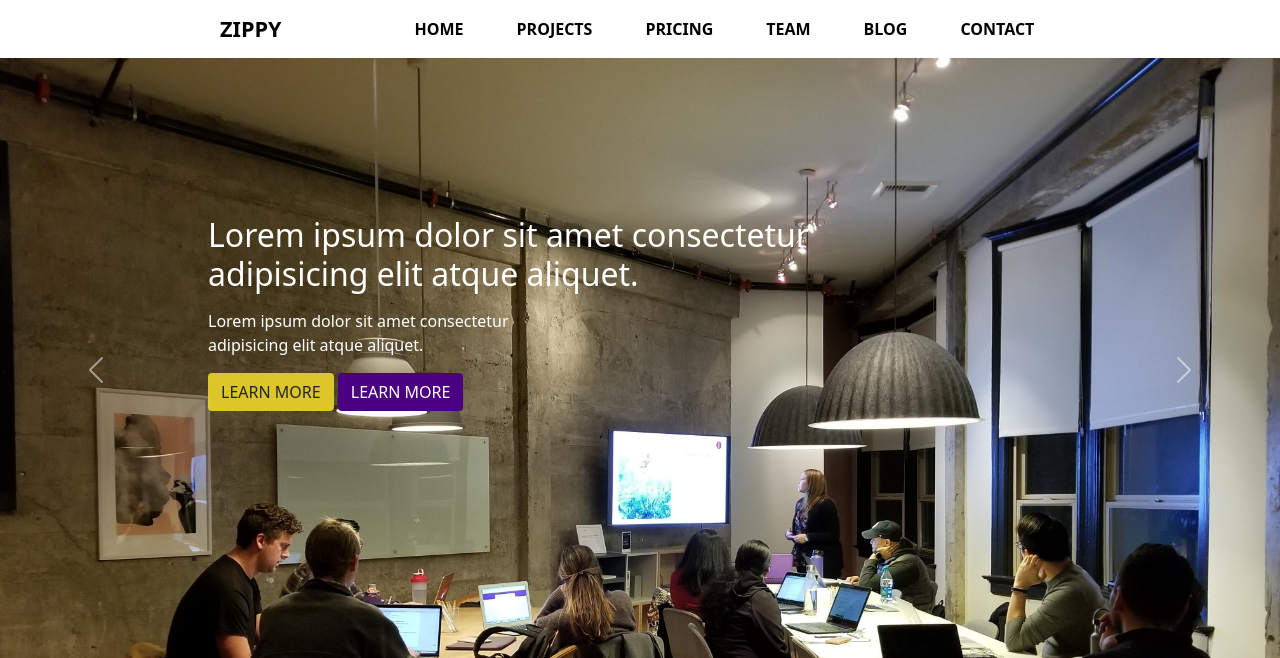
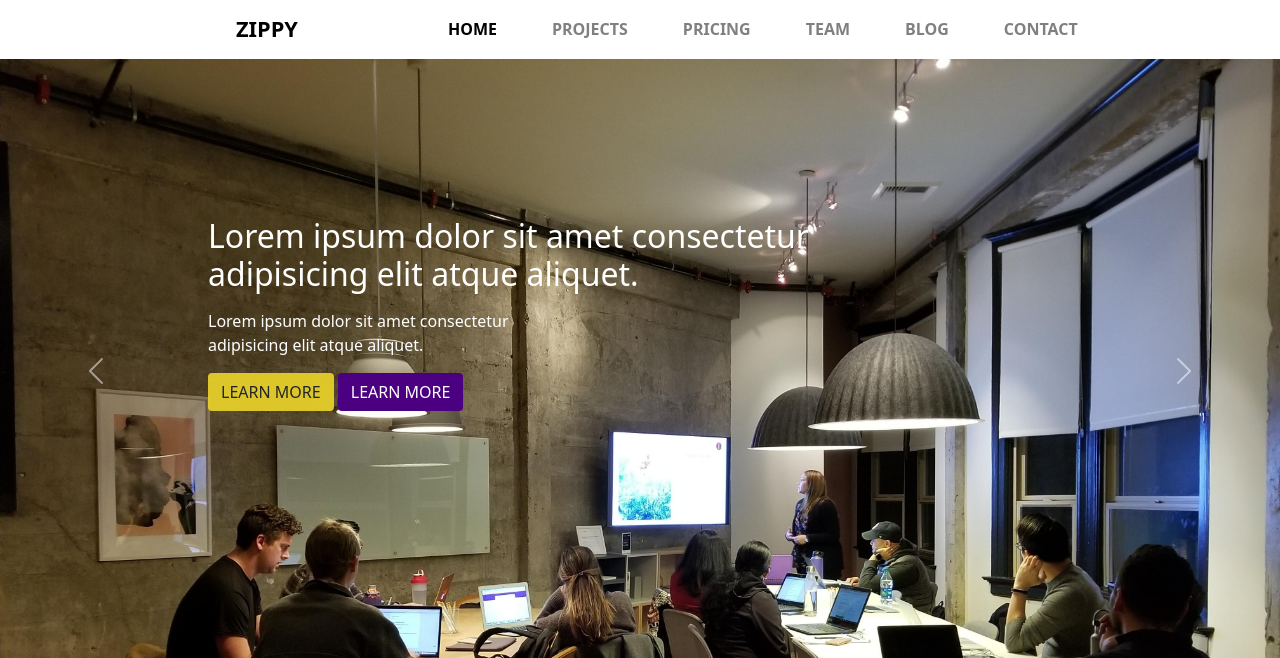
Before and after one commit to Gitit-hacktoberfest/Hackoween-Hacktoberfest2021, a PHP site: page / in a window 1280 px wide. Shown: the top 658 px of the page. Run offline with PHP 8.4, Linux system fonts and the light colour scheme.

Commit message:
change in style

```diff
--- a/Web Project/style.css
+++ b/Web Project/style.css
@@ -8,17 +8,17 @@
 
 }
 .navbar-dark .navbar-nav .nav-link {
-     color: black;
-     padding: 7px 16px 7px 37px;
+     color: grey;
+     padding: 8px 17px 8px 38px;
      font-weight: bold;
 }
 .navbar-brand {
 
-    padding-top: 0.3125rem;
-    padding-bottom: 0.3125rem;
-    margin-right: 6rem;
-    margin-left: 13rem;
-    font-size: 1.35rem;
+    padding-top: 0.3126rem;
+    padding-bottom: 0.3126rem;
+    margin-right: 7rem;
+    margin-left: 14rem;
+    font-size: 1.36rem;
     font-weight: bolder;
     text-decoration: none;
     white-space: nowrap;
@@ -64,7 +64,7 @@
     background-color: #ebd329e8;
     border: 2px solid #ebd329e8;
     position: relative;
-    padding: 8px 8px 8px 8px;
+    padding: 9px 9px 9px 9x;
     left: -5px;
     border-radius: 2px;
 }
```
